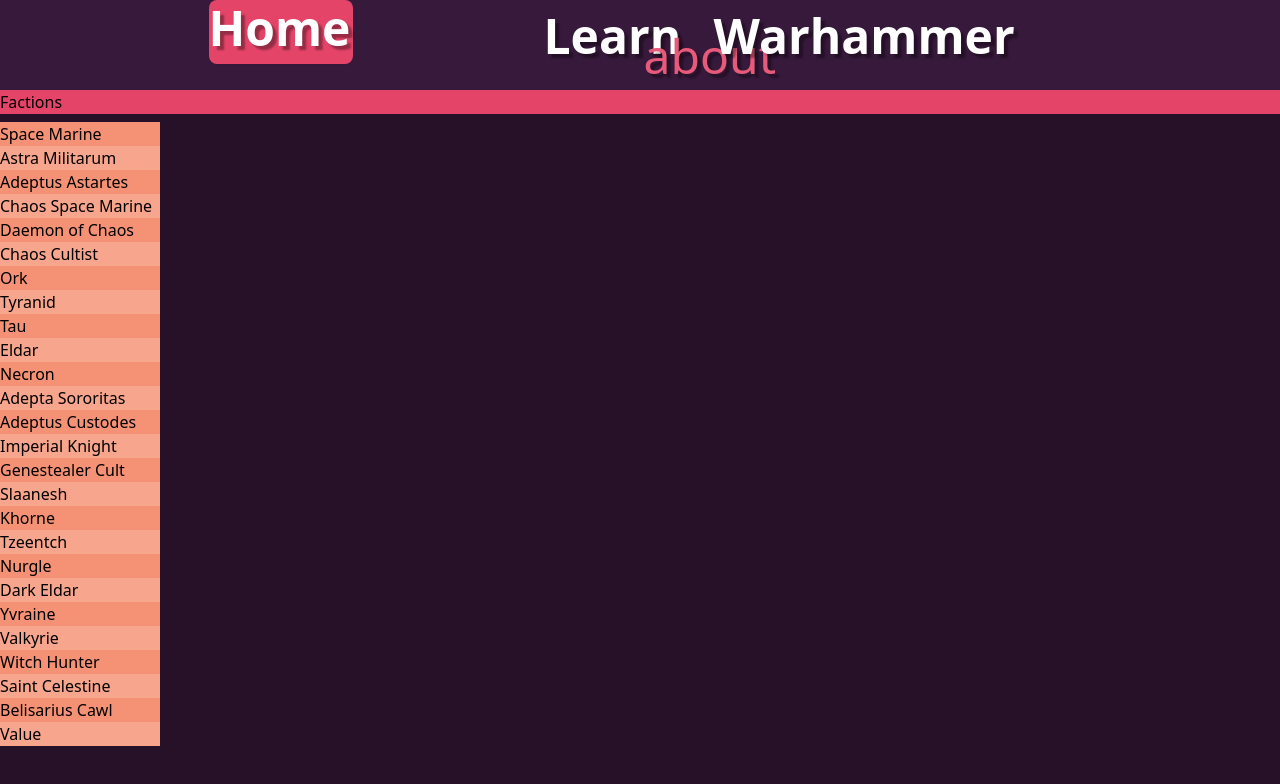
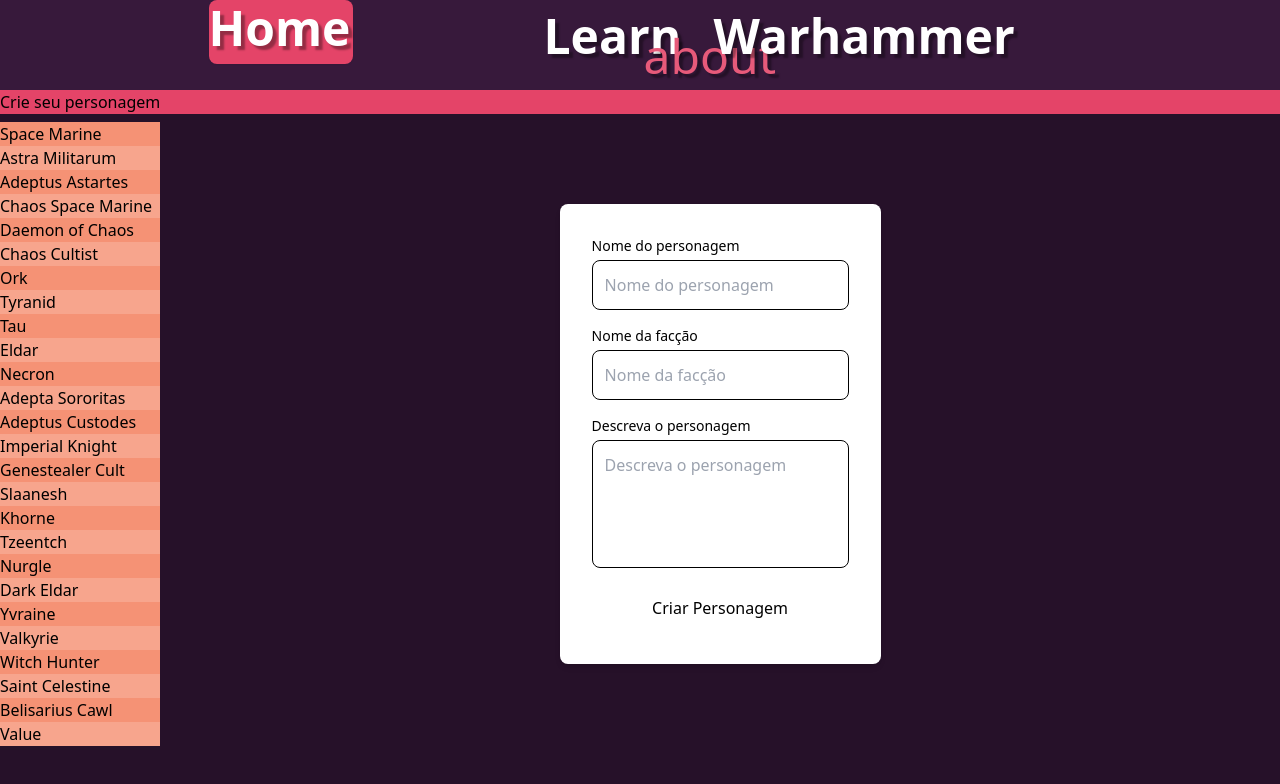
Before and after one commit to Togashiteam/portifolio, a Next.js app: page /fun/warhammer in a window 1280 px wide. Shown: the top 784 px of the page. Built offline with nearby package versions, Linux system fonts and the light colour scheme; a web font is replaced by a local one.

Commit message:
Transformei tudo numa const única para facilitar interação.* Adicionei funções para garatir as confirmações novas

```diff
--- /dev/null
+++ b/src/app/fun/warhammer/characterForm.tsx
@@ -0,0 +1,105 @@
+"use client";
+import React, { useState } from "react";
+import characters from "../warhammer/characterList";
+
+export const CharacterForm: React.FC = () => {
+  const [getCharName, SetGetCharName] = useState<string>("");
+  const [getCharFaction, SetGetCharFaction] = useState<string>("");
+  const [getCharDescription, SetGetCharDescription] = useState<string>("");
+  const [createImgWithIA, setCreateImgWithIA] = useState<boolean>(false);
+
+  const handleNameChange = (e: React.ChangeEvent<HTMLInputElement>) => {
+    SetGetCharName(e.target.value);
+  };
+
+  const handleFactionChange = (e: React.ChangeEvent<HTMLInputElement>) => {
+    SetGetCharFaction(e.target.value);
+  };
+
+  const handleDescriptionChange = (
+    e: React.ChangeEvent<HTMLTextAreaElement>,
+  ) => {
+    SetGetCharDescription(e.target.value);
+  };
+
+  var handleSubmit = (event: React.FormEvent<HTMLFormElement>) => {
+    event.preventDefault(); // Evita o comportamento padrão de recarregar a página ao enviar o formulário
+
+    characters.push({
+      value: getCharName,
+      faction: getCharFaction,
+      image: "",
+      description: getCharDescription,
+    });
+    /*
+    SetGetCharName("");
+    SetGetCharFaction("");
+    SetGetCharDescription("");
+    setCreateImgWithIA(false);*/
+  };
+
+  return (
+    <div className="form flex m-auto flex-row-reverse flex-wrap justify-center p-6">
+      <form
+        className="criarChar flex flex-col space-y-4 w-full max-w-lg bg-white p-8 rounded-lg shadow-md"
+        onSubmit={handleSubmit} // Vinculando a função handleSubmit ao envio do formulário
+      >
+        <div className="flex flex-col size-auto m-auto flex-wrap justify-center">
+          <label htmlFor="name" className="text-sm font-medium text-gray-700">
+            Nome do personagem
+          </label>
+          <input
+            id="name"
+            type="text"
+            placeholder="Nome do personagem"
+            value={getCharName} // Associando o valor do campo ao estado
+            onChange={handleNameChange} // Atualizando o estado conforme o usuário digita
+            className="mt-1 p-3 border border-gray-300 rounded-lg focus:outline-none focus:ring-2 focus:ring-blue-500 focus:border-blue-500"
+          />
+        </div>
+
+        <div className="flex flex-col">
+          <label
+            htmlFor="faction"
+            className="text-sm font-medium text-gray-700"
+          >
+            Nome da facção
+          </label>
+          <input
+            id="faction"
+            type="text"
+            placeholder="Nome da facção"
+            value={getCharFaction} // Associando o valor do campo ao estado
+            onChange={handleFactionChange} // Atualizando o estado conforme o usuário digita
+            className="mt-1 p-3 border border-gray-300 rounded-lg focus:outline-none focus:ring-2 focus:ring-blue-500 focus:border-blue-500"
+          />
+        </div>
+
+        <div className="flex flex-col">
+          <label
+            htmlFor="description"
+            className="text-sm font-medium text-gray-700"
+          >
+            Descreva o personagem
+          </label>
+          <textarea
+            id="description"
+            placeholder="Descreva o personagem"
+            value={getCharDescription} // Associando o valor do campo ao estado
+            onChange={handleDescriptionChange} // Atualizando o estado conforme o usuário digita
+            className="mt-1 p-3 border border-gray-300 rounded-lg focus:outline-none focus:ring-2 focus:ring-blue-500 focus:border-blue-500 h-32 resize-none"
+          ></textarea>
+        </div>
+
+        <button
+          type="submit"
+          className="w-full py-3 mt-4 bg-blue-600 text-white font-medium rounded-lg hover:bg-blue-700 focus:outline-none focus:ring-2 focus:ring-blue-500 focus:ring-opacity-50"
+        >
+          Criar Personagem
+        </button>
+      </form>
+    </div>
+  );
+};
+
+export default CharacterForm;
--- a/src/app/fun/warhammer/characterList/index.tsx
+++ b/src/app/fun/warhammer/characterList/index.tsx
@@ -1,6 +1,3 @@
-import { Url } from "next/dist/shared/lib/router/router";
-import { useEffect } from "react";
-
 interface Character extends CharDescription {
   value: string;
   faction: string;
--- a/src/app/fun/warhammer/page.tsx
+++ b/src/app/fun/warhammer/page.tsx
@@ -4,10 +4,70 @@
 
 const Warhammer: React.FC = () => {
   const [selectedCharacter, setSelectedCharacter] = useState<any | null>(null);
+  const [charCreated, setcharCreated] = useState<boolean>(false);
+  const [getCharName, SetGetCharName] = useState<string>("");
+  const [getCharFaction, SetGetCharFaction] = useState<string>("");
+  const [getCharDescription, SetGetCharDescription] = useState<string>("");
 
   const handleCharacterClick = (character: any) => {
     setSelectedCharacter(character);
+    setcharCreated(false);
   };
+
+  const handleNameChange = (e: React.ChangeEvent<HTMLInputElement>) => {
+    SetGetCharName(e.target.value);
+  };
+
+  const handleFactionChange = (e: React.ChangeEvent<HTMLInputElement>) => {
+    SetGetCharFaction(e.target.value);
+  };
+
+  const handleDescriptionChange = (
+    e: React.ChangeEvent<HTMLTextAreaElement>,
+  ) => {
+    SetGetCharDescription(e.target.value);
+  };
+
+  const newFaction = (faction?: string) => {
+    const lastInfo = characters[characters.length - 1];
+
+    return lastInfo.faction;
+  };
+  const newNameCreated = (name?: string) => {
+    const lastInfo = characters[characters.length - 1];
+    return lastInfo.value;
+  };
+
+  const newDescription = (description?: string) => {
+    const lastInfo = characters[characters.length - 1];
+    return lastInfo.description;
+  };
+
+  const newImageUrl = (image?: string) => {
+    const lastInfo = characters[characters.length - 1];
+    return lastInfo.image;
+  };
+
+  const handleSubmit = (event: React.FormEvent<HTMLFormElement>) => {
+    event.preventDefault();
+    setcharCreated(true);
+    newFaction();
+    newNameCreated();
+    newDescription();
+
+    characters.push({
+      value: getCharName,
+      faction: getCharFaction,
+      image: "",
+      description: getCharDescription,
+    });
+
+    // Clear form fields after submission
+    SetGetCharName("");
+    SetGetCharFaction("");
+    SetGetCharDescription("");
+  };
+
   return (
     <>
       <div className="wrapper w-screen h-screen">
@@ -23,28 +83,12 @@
             <div className="text-secondary scissors"> Warhammer </div>
           </div>
         </header>
+
         <div className="charType flex mb-2 flex-col justify-center items-start bg-danger-700">
-          <h2>Factions</h2>
+          <h2>Crie seu personagem</h2>
         </div>
 
-        <div className="item-wrapper justify-center ">
-          <div className="flex justify-items-center"></div>
-        </div>
-        <div className="flex flex-row-reverse justify-end">
-          {/* Display selected character info */}
-          {selectedCharacter && (
-            <div className="character-info flex size-96 m-auto flex-col flex-wrap justify-center text-success-300">
-              <h3 className="flex flex-col">
-                {selectedCharacter.value} - Faction: {selectedCharacter.faction}{" "}
-                <img
-                  className="size-96 backdrop-brightness-50"
-                  src={selectedCharacter.image}
-                  alt={selectedCharacter.faction}
-                />
-                <p className="size-auto m-8">{selectedCharacter.description}</p>
-              </h3>
-            </div>
-          )}
+        <div className="flex">
           <div className="sidebar flex">
             <ul className="cursor-pointer">
               {characters.map((character: any, index: number) => (
@@ -58,6 +102,100 @@
               ))}
             </ul>
           </div>
+
+          {/* Display selected character info */}
+          {selectedCharacter && (
+            <div className="character-info size-96 m-auto flex-wrap justify-center text-success-300">
+              <h3 className="flex flex-col">
+                {charCreated
+                  ? `${newNameCreated(getCharName)} - Faction: ${newFaction(getCharFaction)}`
+                  : `${selectedCharacter.value} - Faction: ${selectedCharacter.faction}`}
+                <img
+                  className="size-96 backdrop-brightness-50"
+                  src={
+                    charCreated
+                      ? newImageUrl(
+                          "https://thumbs.dreamstime.com/b/red-black-warhammer-model-red-black-warhammer-model-ai-generated-325150441.jpg?w=768",
+                        )
+                      : selectedCharacter.image
+                  }
+                  alt={selectedCharacter.faction}
+                />
+                <p className="size-auto m-8">
+                  {charCreated
+                    ? newDescription(getCharDescription)
+                    : selectedCharacter.description}
+                </p>
+              </h3>
+            </div>
+          )}
+
+          {/* Character form */}
+          {!charCreated && (
+            <div className="form flex m-auto flex-row-reverse flex-wrap justify-center p-6">
+              <form
+                className="criarChar flex flex-col space-y-4 w-full max-w-lg bg-white p-8 rounded-lg shadow-md"
+                onSubmit={handleSubmit}
+              >
+                <div className="flex flex-col size-auto m-auto flex-wrap justify-center">
+                  <label
+                    htmlFor="name"
+                    className="text-sm font-medium text-gray-700"
+                  >
+                    Nome do personagem
+                  </label>
+                  <input
+                    id="name"
+                    type="text"
+                    placeholder="Nome do personagem"
+                    value={getCharName} // Associando o valor do campo ao estado
+                    onChange={handleNameChange} // Atualizando o estado conforme o usuário digita
+                    className="mt-1 p-3 border border-gray-300 rounded-lg focus:outline-none focus:ring-2 focus:ring-blue-500 focus:border-blue-500"
+                  />
+                </div>
+
+                <div className="flex flex-col">
+                  <label
+                    htmlFor="faction"
+                    className="text-sm font-medium text-gray-700"
+                  >
+                    Nome da facção
+                  </label>
+                  <input
+                    id="faction"
+                    type="text"
+                    placeholder="Nome da facção"
+                    value={getCharFaction} // Associando o valor do campo ao estado
+                    onChange={handleFactionChange} // Atualizando o estado conforme o usuário digita
+                    className="mt-1 p-3 border border-gray-300 rounded-lg focus:outline-none focus:ring-2 focus:ring-blue-500 focus:border-blue-500"
+                  />
+                </div>
+
+                <div className="flex flex-col">
+                  <label
+                    htmlFor="description"
+                    className="text-sm font-medium text-gray-700"
+                  >
+                    Descreva o personagem
+                  </label>
+                  <textarea
+                    id="description"
+                    placeholder="Descreva o personagem"
+                    value={getCharDescription} // Associando o valor do campo ao estado
+                    onChange={handleDescriptionChange} // Atualizando o estado conforme o usuário digita
+                    className="mt-1 p-3 border border-gray-300 rounded-lg focus:outline-none focus:ring-2 focus:ring-blue-500 focus:border-blue-500 h-32 resize-none"
+                  ></textarea>
+                </div>
+
+                <button
+                  type="submit"
+                  className="w-full py-3 mt-4 bg-blue-600 text-white font-medium rounded-lg hover:bg-blue-700 focus:outline-none focus:ring-2 focus:ring-blue-500 focus:ring-opacity-50"
+                >
+                  Criar Personagem
+                </button>
+              </form>
+            </div>
+          )}
         </div>
       </div>
     </>
```
